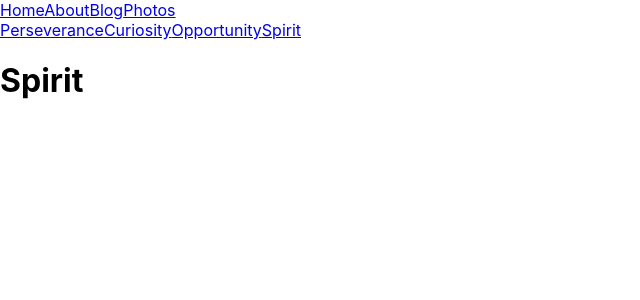
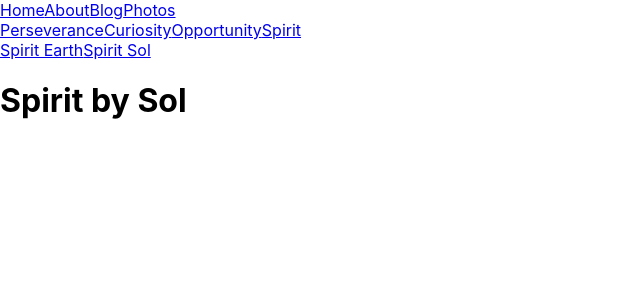
Before and after one commit to JacquelineQ/Latest-From-Mars, a React (Create React App) app: page /photos/photos/spirit/spiritsol in a window 1280 px wide. Shown: the top 300 px of the page, without its empty margins (0-640 px from the left). Built offline with nearby package versions, Linux system fonts and the light colour scheme.

Commit message:
+ Spirit nav links

```diff
--- a/src/Photos/Spirit.js
+++ b/src/Photos/Spirit.js
@@ -1,7 +1,18 @@
 import React from "react";
+import { Link, Outlet } from "react-router-dom";
+
 
 function Spirit() {
-    return <h1>Spirit</h1>;
+    return (
+        <>
+        <div className="spiritNav">
+            <Link to="spiritEarth">Spirit Earth</Link>
+            <Link to="spiritSol">Spirit Sol</Link>
+        </div>
+
+        <Outlet />
+        </>
+    )
 }
 
 export default Spirit;
```
